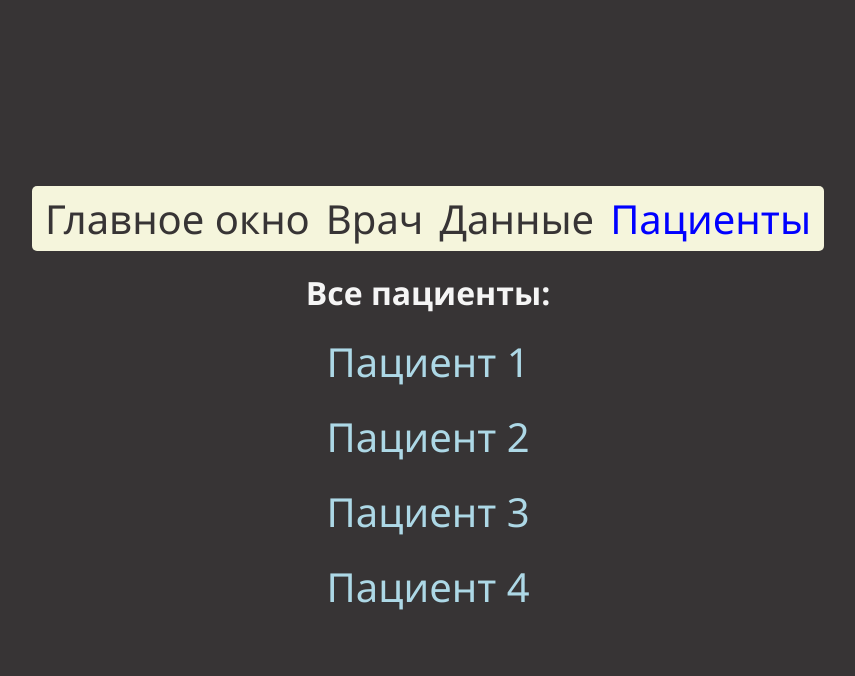
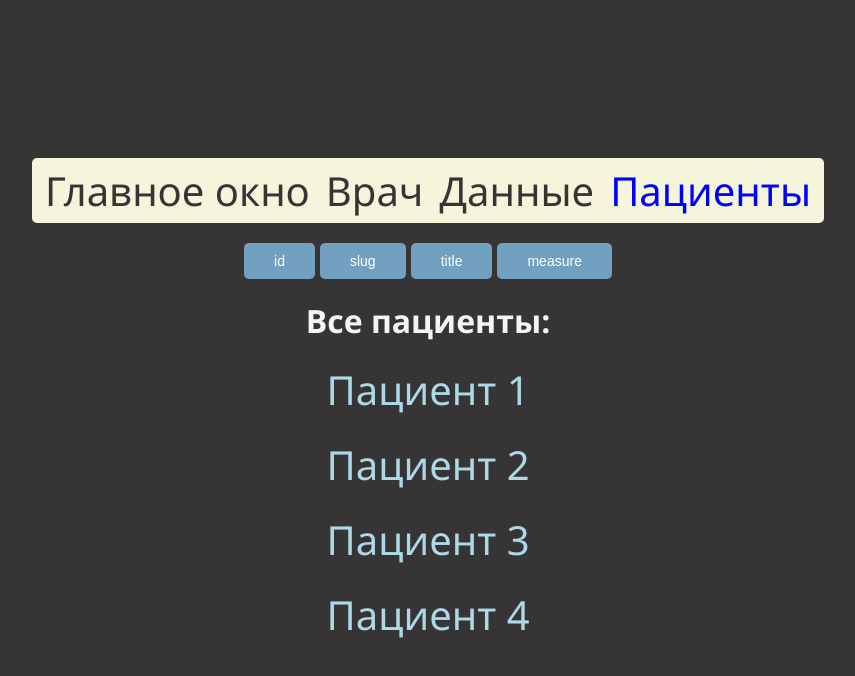
Before and after one commit to AnatolSalau/React_js_full_course, a React (Create React App) app in the folder lesson_25_react_router_v1/: page /patients in a window 1280 px wide. Shown: the top 676 px of the page, without its empty margins (212-1067 px from the left). Built offline with nearby package versions, Linux system fonts and the light colour scheme.

Commit message:
Patient sort patients by location query string

```diff
--- a/lesson_25_react_router_v1/src/components/Patients.js
+++ b/lesson_25_react_router_v1/src/components/Patients.js
@@ -4,6 +4,7 @@ import {useEffect, useState} from "react";
 
 import coursesData from '../data/patients.json'
 import PatientCard from "./PatientCard";
+import SortedPanel from "./SortedPanel";
 
 const SORTS_KEYS = ['id', 'slug', 'title', 'measure'];
 
@@ -60,6 +61,7 @@ function Patients() {
 
       return (
             <>
+                  <SortedPanel labels={SORTS_KEYS}/>
                   {
                         (sortKey && SORTS_KEYS.includes(sortKey))
                               ? <h1>{`Пациенты отсортированные по ${sortKey}`}</h1>
--- /dev/null
+++ b/lesson_25_react_router_v1/src/components/SortedPanel.js
@@ -0,0 +1,43 @@
+import style from './SortedPanel.module.css'
+import {useNavigate} from "react-router-dom";
+import {useEffect, useState} from "react";
+
+function SortedPanel({labels}) {
+
+      const navigate = useNavigate();
+
+      let [targetText, setTargetText] = useState('');
+
+      const getTextFromTarget = (event) => {
+            return event.target.innerHTML;
+      }
+
+      useEffect(() => {
+            if (targetText) {
+                  navigate(`?sort=${targetText}`, {relative: 'path'});
+            }
+            console.log('useEffect')
+      }, [targetText]);
+
+      return (
+            <div className={style.sortedPanel}>
+                  {
+                        labels.map((label, index) => {
+                              return (
+                                    <button
+                                          key={index}
+                                          onClick={(event) => {
+                                                setTargetText(getTextFromTarget(event))
+                                          }}
+                                    >
+                                          {label}
+                                    </button>
+                              )
+                        })
+                  }
+
+            </div>
+      )
+}
+
+export default SortedPanel;
--- /dev/null
+++ b/lesson_25_react_router_v1/src/components/SortedPanel.module.css
@@ -0,0 +1,16 @@
+.sortedPanel {
+      display: flex;
+      gap: 5px;
+}
+
+button {
+      background-color: #72A0C1; /* Green */
+      border-radius: 5px;
+      padding: 10px 30px;
+      border: none;
+      color: white;
+      text-align: center;
+      text-decoration: none;
+      display: inline-block;
+      font-size: 14px;
+}
```
